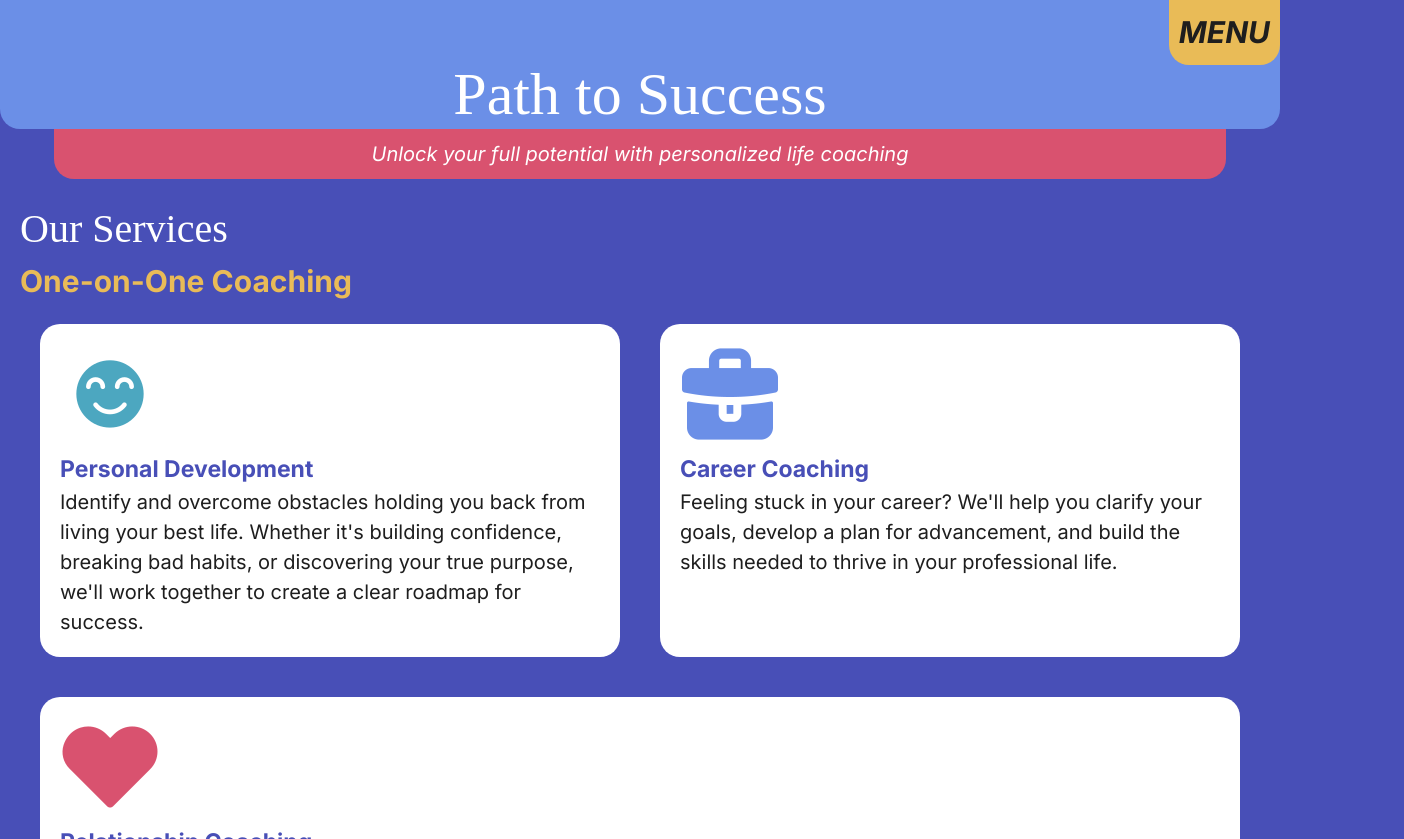
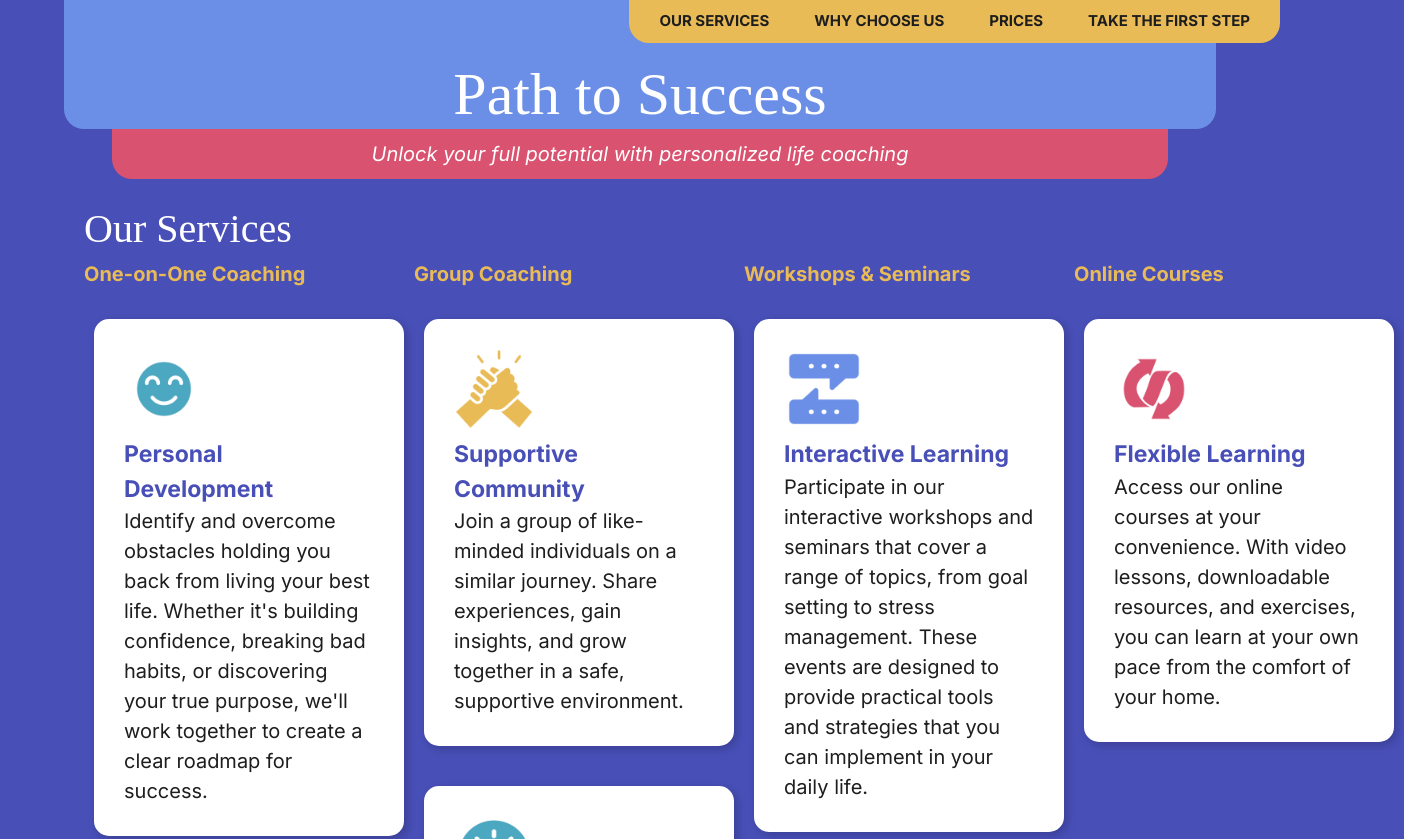
Before and after one commit to taylors14648/path-to-success, a plain HTML site: page index.html in a window 1280 px wide. Shown: the top 839 px of the page, 1404 px wide, since content can reach past the window. Drawn offline with Linux system fonts and the light colour scheme; a web font is replaced by a local one.

Commit message:
All large breakpoints
Complete and validated. Small errors yet to be fixed: Group coaching grid in medium media, content overflow (for being too large?)

```diff
--- a/index.html
+++ b/index.html
@@ -18,20 +18,21 @@
     <nav>
       <h2>MENU</h2>
       <ul>
-        <li><a href="#services">Our Services</a></li>
-        <li><a href="#why-choose-us">Why Choose Us</a></li>
-        <li><a href="#pricing">Prices</a></li>
-        <li><a href="#take-the-first-step">Take the First Step</a></li>
+        <li><a href="#services">OUR SERVICES</a></li>
+        <li><a href="#why-choose-us">WHY CHOOSE US</a></li>
+        <li><a href="#pricing">PRICES</a></li>
+        <li><a href="#take-the-first-step">TAKE THE FIRST STEP</a></li>
       </ul>
     </nav>
 
-    <section id="services">
+    <section id="services">  <!-- ✅ RESTORED -->
       <h2>Our Services</h2>
 
+      <div class="services-grid">
         <section id="One-on-One">
           <h3>One-on-One Coaching</h3>
 
-        <section id="personal-development">
+          <div class="service-card">
             <img src="images/personal-development.png" alt="teal icon of a smiling face">
             <h4>Personal Development</h4>
             <p>
@@ -39,40 +40,40 @@
               Whether it's building confidence, breaking bad habits, or discovering your true purpose,
               we'll work together to create a clear roadmap for success.
             </p>
-        </section>
+          </div>
 
-        <section id="career-coaching">
+          <div class="service-card">
             <img src="images/career-coaching.png" alt="lavender icon of a briefcase">
             <h4>Career Coaching</h4>
             <p>
               Feeling stuck in your career? We'll help you clarify your goals, develop a plan for advancement,
               and build the skills needed to thrive in your professional life.
             </p>
-        </section>
+          </div>
 
-        <section id="relationship-coaching">
+          <div class="service-card">
             <img src="images/relationship-coaching.png" alt="pink icon of a heart">
             <h4>Relationship Coaching</h4>
             <p>
               Enhance your relationships with better communication, understanding, and empathy.
               Whether it's family, friends, or partners, we'll help you build stronger connections.
             </p>
-        </section>
+          </div>
         </section><!-- End #One-on-One -->
 
+        <section id="group-coaching">
+          <h3>Group Coaching</h3>
 
-        <h3>Group Coaching</h3>
-          <section id="group-coaching">
-        <section id="supportive-community">
+          <div class="service-card">
             <img src="images/supportive-community.png" alt="yellow icon of hands clasping">
             <h4>Supportive Community</h4>
             <p>
               Join a group of like-minded individuals on a similar journey.
               Share experiences, gain insights, and grow together in a safe, supportive environment.
             </p>
-        </section>
+          </div>
 
-        <section id="focused-session">
+          <div class="service-card">
             <img src="images/focused-session.png" alt="teal icon of a clock face">
             <h4>Focused Sessions</h4>
             <p>
@@ -80,12 +81,12 @@
               time management, or work-life balance. Each session is designed to provide actionable
               takeaways that you can apply immediately.
             </p>
-        </section>
+          </div>
         </section><!-- End #group-coaching -->
 
         <section id="workshops-seminars">
           <h3>Workshops & Seminars</h3>
-        <section>
+          <div class="service-card">
             <img src="images/interactive-learning.png" alt="lavender icon of text conversation">
             <h4>Interactive Learning</h4>
             <p>
@@ -93,21 +94,22 @@
               from goal setting to stress management. These events are designed to provide practical
               tools and strategies that you can implement in your daily life.
             </p>
-        </section>
+          </div>
         </section><!-- End #workshops-seminars -->
 
         <section id="online">
           <h3>Online Courses</h3>
-      <section>
+          <div class="service-card">
             <img src="images/flexible-learning.png" alt="pink icon of a curly arrow">
             <h4>Flexible Learning</h4>
             <p>
               Access our online courses at your convenience. With video lessons, downloadable resources,
               and exercises, you can learn at your own pace from the comfort of your home.
             </p>
+          </div>
+        </section><!-- End #online -->
+      </div><!-- End .services-grid -->
     </section>
-    </section>
-    </section><!-- End #services -->
 
     <section id="why-choose-us">
       <h2>Why Choose Us</h2>
--- a/styles.css
+++ b/styles.css
@@ -1,4 +1,4 @@
-/* -------------------- CSS BY NAME -------------------------------------- */
+/* -------------------- CSS BY Taylor Sherman -------------------------------------- */
 /* -------------------- IMPORTED FONTS -------------------------------------- */
 @import url('https://fonts.googleapis.com/css2?family=Inter:ital,opsz,wght@0,14..32,100..900;1,14..32,100..900&family=Kavoon&display=swap');
 /*-------------------- CSS RESET --------------------------------------------------*/
@@ -166,10 +166,12 @@ html, body {
   #services, #pricing{
     padding: 1em;
   }
-  #services section section {
+  .service-card {
     background-color: var(--White);
-    border-radius: 20px;
-    padding: 1em;
+    border-radius: 15px;
+    padding: 1.5em;
+    box-shadow: 3px 3px 10px rgba(0, 0, 0, 0.2);
+    width: auto;
     margin: 1em;
   }
 #why-choose-us {
@@ -283,27 +285,37 @@ html, body {
   .more-text {
     display: inline;
   }
-
+  .service-card {
+    background-color: var(--White);
+    border-radius: 15px;
+    padding: 1.5em;
+    box-shadow: 3px 3px 10px rgba(0, 0, 0, 0.2);
+    width: auto;
+    margin:.5em;
+  }
 #One-on-One {
   display: grid;
   grid-template-columns: 1fr 1fr;
+  gap:1em;
 }
-#group-coaching {
-  display: grid;
-  grid-template-columns: 1fr 1fr;
+#One-on-One h3{
+  grid-column: 1 / -1;
 }
-#personal-development {
+#One-on-One .service-card:nth-child(2) {
   grid-column: 1;
 }
 
-#career-coaching {
+#One-on-One .service-card:nth-child(3) {
   grid-column: 2;
 }
-
-#relationship-coaching {
+#One-on-One .service-card:nth-child(4) {
   grid-column: 1 / -1;
 }
-
+#group-coaching ~ .service-card{
+  display: grid;
+  grid-template-columns: 1fr 1fr;
+  gap:1em;
+}
 #why-choose-us ul {
   display: flex;
   justify-content: center;
@@ -320,12 +332,12 @@ html, body {
 }
 
 .pricing-card {
+
   text-align: center;
 }
 
 .pricing-card h3 {
-  margin-top: 0;
-  margin-bottom: 0.5em;
+
   text-align: left;
 
 }
@@ -337,8 +349,118 @@ html, body {
 
 /*-------------------- MEDIA QUERY (large) ------------------------------------*/
 @media (min-width: 950px) {
+  nav h2{
+    display: none;
+  }
+  nav ul{
+    display: flex;
+    position: fixed;
+    top:0px;
+    right:0px;
+    font-size: .75em;
+    font-family: 'Inter', sans-serif;
+    padding: 10px;
+    padding-left: 2em;
+    padding-right:2em;
+    background-color: var(--Yellow);
+    color: var(--Dark-gray);
+    border-bottom-right-radius: 20px;
+    border-bottom-left-radius: 20px;
+    z-index: 3;
+    font-weight: bold;
+    text-decoration: none;
+    gap: 3em;
+  }
+  nav a {
+    text-decoration: none;
+    color: var(--Dark-gray);
+  }
+
+  .services-grid {
+    display: grid;
+    grid-template-columns: repeat(4, 1fr);
+    gap: 1;
+  }
+.services-grid h3{
+  white-space: nowrap;
+  font-size: 1rem;
 }
+
+  #One-on-One,
+  #group-coaching,
+  #workshops-seminars,
+  #online {
+    display: flex;
+    flex-direction: column;
+    gap: 1em;
+  }
+
+  .service-card {
+    background-color: var(--White);
+    border-radius: 15px;
+    padding: 1.5em;
+    box-shadow: 3px 3px 10px rgba(0, 0, 0, 0.2);
+    width: auto;
+    min-width:250px;
+  }
+
+  .service-card img {
+    max-width: 80px;
+    height: auto;
+  }
+  #why-choose-us ul {
+    display: grid;
+    grid-template-columns: repeat(4, 1fr);
+    grid-gap: 1em;
+    list-style: none;
+    margin: 0;
+    padding: 0;
+}
+#why-choose-us ul li {
+  padding: 2em;
+}
+nav a:hover {
+  color: var(--White);
+}
+
+.pricing-grid {
+  display: grid;
+  grid-template-columns: repeat(4, 1fr);
+  gap: 1em;
+  max-width: 100%;
+  margin: 0 auto;
+}
+
+.pricing-card {
+  display: flex;
+  flex-direction: column;
+  align-items: center;
+  text-align: left;
+  width: auto;
+}
+.pricing-card h3 {
+  font-size: 1.15em;
+  white-space: nowrap;
+  text-align: left;
+}
+table {
+  max-width: 100%;
+}
+.First-step-content {
+  display: grid;
+  grid-template-columns: 1fr 1fr;
+  gap: 3em;
+}
+
+.First-step-content a{
+  max-width:50%;
+}
+}
+
 /*-------------------- MEDIA QUERY (xl) ---------------------------------------*/
 @media (min-width: 1280px) {
-
+  body {
+    max-width: 90%; /* Limit width to 90% of the viewport */
+    margin: 0 auto; /* Center the page */
+  }
 }
```
Lines whose indentation alone changed are shown as unchanged.
